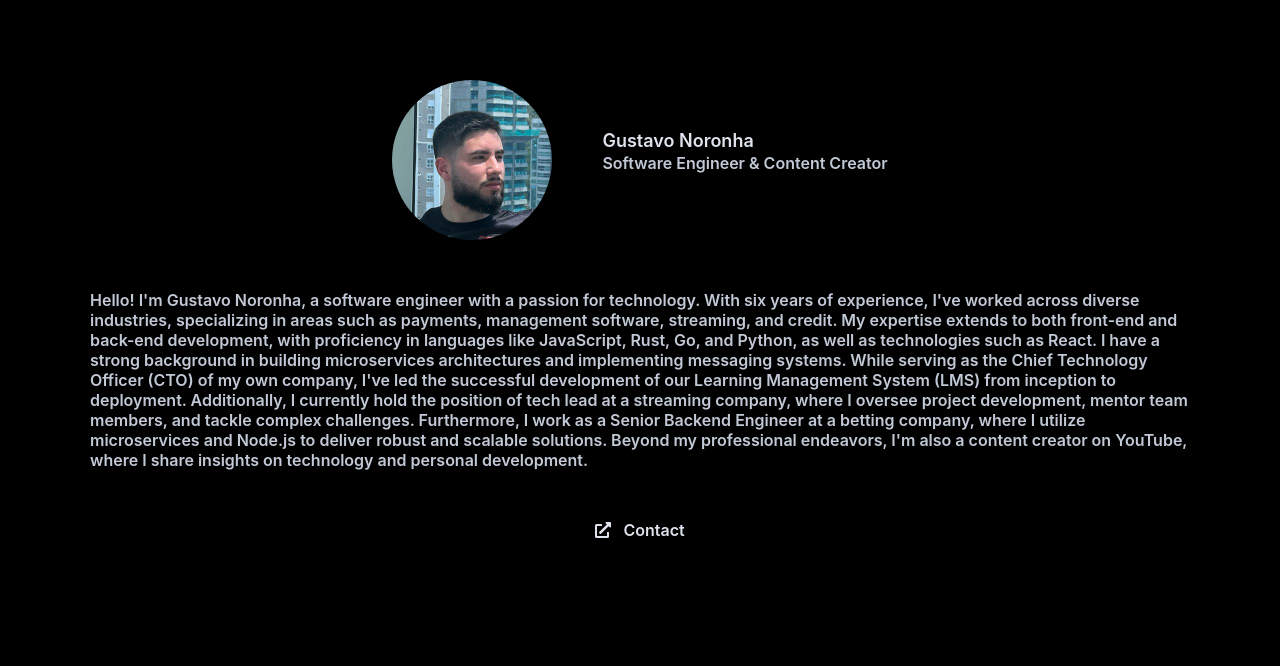
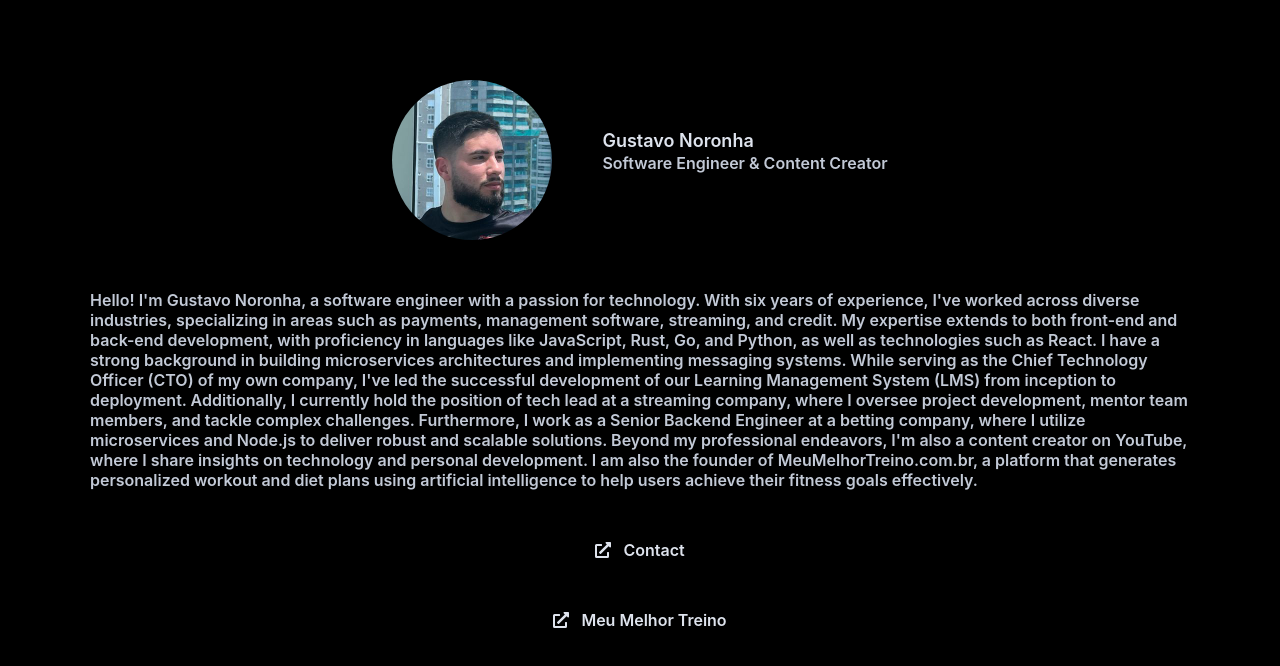
Before and after one commit to gusttavonl/gustavonoronha.com.br, a Next.js app: page / in a window 1280 px wide. Shown: the top 666 px of the page. Built offline with nearby package versions, Linux system fonts and the light colour scheme.

Commit message:
feat: add info about meu melhor treino

```diff
--- a/src/components/pages/home/index.tsx
+++ b/src/components/pages/home/index.tsx
@@ -2,10 +2,10 @@ import * as S from './styles'
 import { FaExternalLinkAlt } from 'react-icons/fa'
 
 const HomeComponent = () => {
-  const navigate = () => {
-    const linkedinUrl = 'https://www.linkedin.com/in/gusttavonl/'
-    window.open(linkedinUrl, '_blank')
+  const navigate = (url: string) => {
+    window.open(url, '_blank')
   }
+
   return (
     <S.Container>
       <S.Main>
@@ -26,11 +26,19 @@ const HomeComponent = () => {
         Furthermore, I work as a Senior Backend Engineer at a betting company, where I utilize microservices and Node.js to deliver robust and scalable solutions.
 
         Beyond my professional endeavors, I'm also a content creator on YouTube, where I share insights on technology and personal development.
+
+        I am also the founder of MeuMelhorTreino.com.br, a platform that generates personalized workout and diet plans using artificial intelligence to help users achieve their fitness goals effectively.
         `}
       </S.About>
-      <S.Contact onClick={navigate}>
+      <S.Contact
+        onClick={() => navigate('https://www.linkedin.com/in/gusttavonl/')}
+      >
         <FaExternalLinkAlt />
         <S.ContactText>Contact</S.ContactText>
+      </S.Contact>
+      <S.Contact onClick={() => navigate('https://www.meumelhortreino.com.br')}>
+        <FaExternalLinkAlt />
+        <S.ContactText>Meu Melhor Treino</S.ContactText>
       </S.Contact>
     </S.Container>
   )
```
